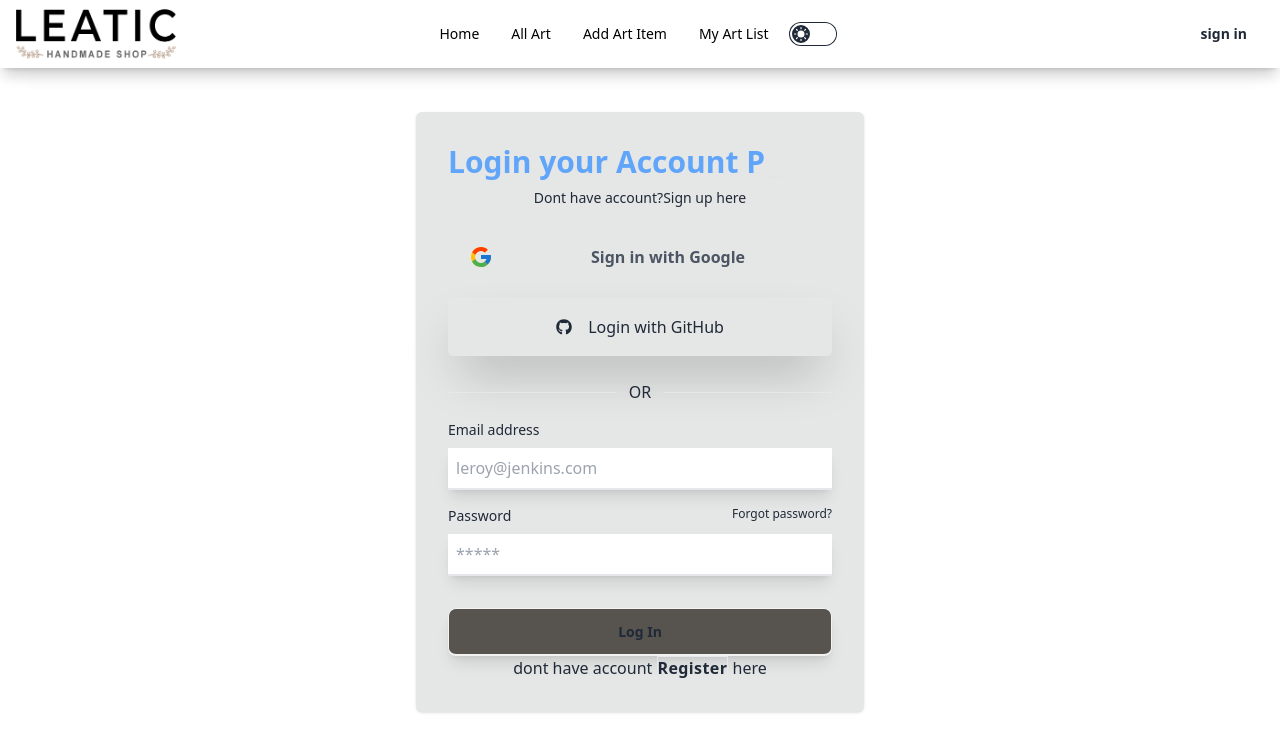
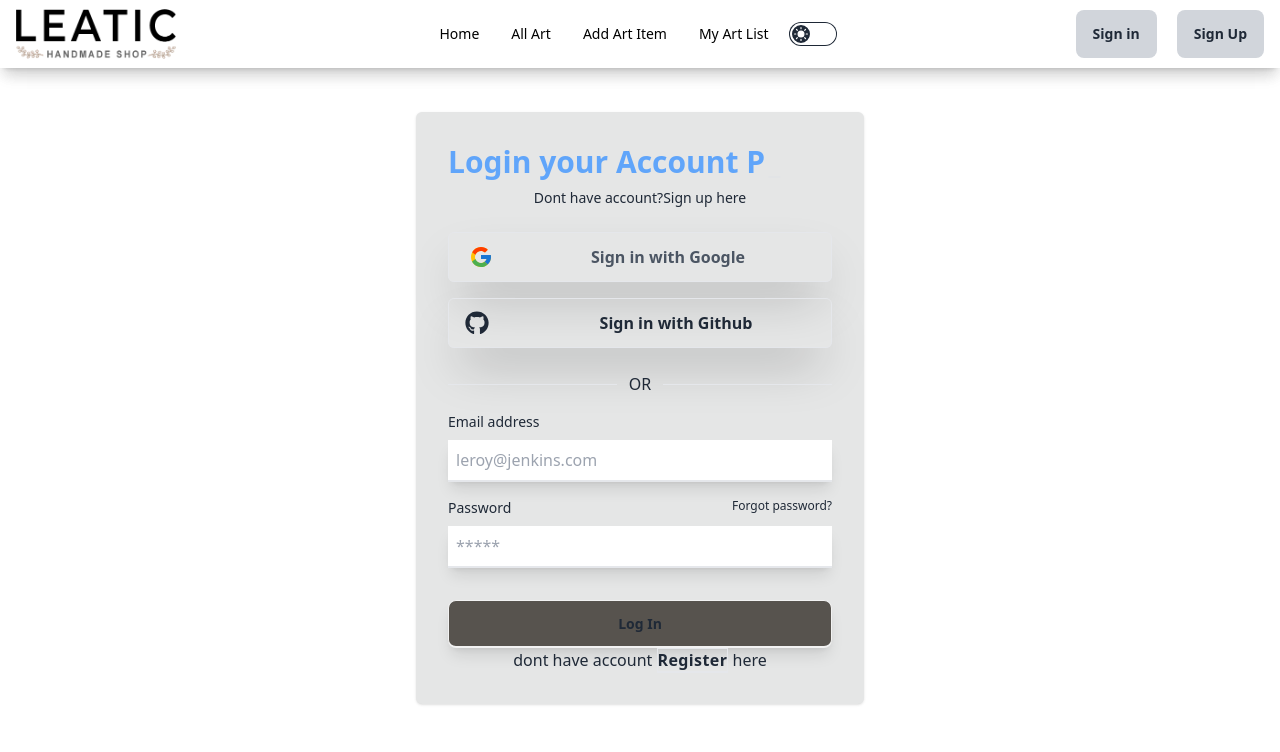
Before and after one commit to jaynabKhatun/handmade-craft-store-client-side, a React (Vite) app: page /login in a window 1280 px wide. Shown: the top 752 px of the page. Built offline with nearby package versions, Linux system fonts and the light colour scheme; no server answers.

Commit message:
added github login

```diff
--- /dev/null
+++ b/src/pages/loginPage/GithubLogin.jsx
@@ -0,0 +1,41 @@
+import toast from "react-hot-toast";
+import { FaGithub } from "react-icons/fa";
+import { useLocation, useNavigate } from "react-router-dom";
+import UseAuth from "../../Hooks/UseAuth";
+
+const GithubLogin = () => {
+  const { githubLogIn } = UseAuth();
+  const navigate = useNavigate();
+
+  const location = useLocation();
+
+  const handleGoogleSignIn = () => {
+    githubLogIn()
+      .then((res) => {
+        console.log(res.data);
+        navigate(location.state || "/");
+        toast.success("Login Successfull");
+      })
+
+      .catch((err) => {
+        console.log(err);
+      });
+  };
+
+  return (
+    <div
+      onClick={handleGoogleSignIn}
+      className="flex items-center justify-center w-full shadow-2xl hover:border-white space-x-4 border rounded-md focus:ring-2 focus:ring-offset-1 dark:border-gray-600 focus:dark:ring-violet-600"
+    >
+      <div className="px-4 py-2">
+        <FaGithub className="text-2xl"></FaGithub>
+      </div>
+
+      <span className="w-5/6 px-4 py-3 font-bold text-center">
+        Sign in with Github
+      </span>
+    </div>
+  );
+};
+
+export default GithubLogin;
--- a/src/pages/loginPage/LoginPage.jsx
+++ b/src/pages/loginPage/LoginPage.jsx
@@ -1,4 +1,3 @@
-import { FaGithub, FaGoogle } from "react-icons/fa";
 import Navber from "../shared/navber/Navber";
 
 import { Link, useLocation, useNavigate } from "react-router-dom";
@@ -7,9 +6,10 @@ import { useContext } from "react";
 import { AuthContext } from "../../providers/AuthProviders";
 import Swal from "sweetalert2";
 import SocialLogin from "./SocialLogin";
+import GithubLogin from "./GithubLogin";
 
 const LoginPage = () => {
-  const { loginUser, githubLogIn } = useContext(AuthContext);
+  const { loginUser} = useContext(AuthContext);
   const location = useLocation();
   console.log("there is location", location);
   const navigate = useNavigate();
@@ -71,22 +71,7 @@ const LoginPage = () => {
     //google log in
   };
 
-  const handleGithubLogIn = () => {
-    githubLogIn()
-      .then((result) => {
-        console.log(result.user);
-        Swal.fire({
-          position: "top-end",
-          icon: "success",
-          title: "Log in Successfully",
-          showConfirmButton: false,
-          timer: 1500,
-        });
-      })
-      .catch((error) => {
-        console.log(error.message);
-      });
-  };
+
 
   return (
     <div>
@@ -116,16 +101,7 @@ const LoginPage = () => {
           </p>
           <div className="my-6 space-y-4">
             <SocialLogin></SocialLogin>
-
-            <button
-              onClick={handleGithubLogIn}
-              aria-label="Login with GitHub"
-              role="button"
-              className="flex items-center justify-center w-full p-4 shadow-2xl space-x-4 border rounded-md focus:ring-2 focus:ring-offset-1 dark:border-gray-600 focus:dark:ring-violet-600"
-            >
-              <FaGithub></FaGithub>
-              <p>Login with GitHub</p>
-            </button>
+            <GithubLogin></GithubLogin>
           </div>
           <div className="flex items-center w-full my-4">
             <hr className="w-full dark:text-gray-600" />
--- a/src/pages/loginPage/SocialLogin.jsx
+++ b/src/pages/loginPage/SocialLogin.jsx
@@ -25,7 +25,7 @@ const SocialLogin = () => {
   return (
     <div
       onClick={handleGoogleSignIn}
-      className="flex items-center justify-center mt-4 text-gray-600 transition-colors duration-300 transform border rounded-lg dark:border-gray-700 dark:text-gray-200 hover:bg-gray-50 dark:hover:bg-gray-600"
+      className="flex items-center justify-center text-gray-600 transition-colors duration-300 w-full hover:border-white shadow-2xl  border rounded-md focus:ring-2 focus:ring-offset-1 dark:border-gray-600 focus:dark:ring-violet-600"
     >
       <div className="px-4 py-2">
         <FcGoogle className="text-2xl"></FcGoogle>
--- a/src/pages/shared/navber/Navber.jsx
+++ b/src/pages/shared/navber/Navber.jsx
@@ -1,42 +1,38 @@
+import { Link, NavLink } from "react-router-dom";
+import logo from "../../../../public/logo_black.png";
 
-import { Link, NavLink } from 'react-router-dom';
-import logo from '../../../../public/logo_black.png'
-
-
-
-import { useContext, useEffect, useState } from 'react';
-import { AuthContext } from '../../../providers/AuthProviders';
-import Swal from 'sweetalert2';
-
+import { useContext, useEffect, useState } from "react";
+import { AuthContext } from "../../../providers/AuthProviders";
+import Swal from "sweetalert2";
 
 const Navber = () => {
-    const { logOutUser, user } = useContext(AuthContext)
+  const { logOutUser, user } = useContext(AuthContext);
 
-
-    const NavLinks = <
-
-        >
-        <NavLink to={'/'} style={({ isActive }) => {
-
+  const NavLinks = (
+    <>
+      <NavLink
+        to={"/"}
+        style={({ isActive }) => {
           return {
-
             fontWeight: isActive ? "bold " : "",
             margin: isActive ? "2px" : "",
             fontSize: isActive ? "20px" : "",
             color: isActive ? "green" : "black",
 
             border: isActive ? "1px solid green " : "",
-                cursor: isActive ? "pointer" : "pointer"
+            cursor: isActive ? "pointer" : "pointer",
+          };
+        }}
+      >
+        {" "}
+        <li>
+          <a>Home</a>
+        </li>
+      </NavLink>
 
-
-
-
-            }
-        }}> <li><a>Home</a></li></NavLink>
-
-
-
-        <NavLink to={'/allArtAndCraft'} style={({ isActive }) => {
+      <NavLink
+        to={"/allArtAndCraft"}
+        style={({ isActive }) => {
           return {
             fontWeight: isActive ? "bold " : "",
             margin: isActive ? "2px" : "",
@@ -44,35 +40,19 @@ const Navber = () => {
             color: isActive ? "green" : "black",
             background: isActive ? "" : "",
             border: isActive ? "1px solid green " : "",
-                cursor: isActive ? "pointer" : "pointer"
+            cursor: isActive ? "pointer" : "pointer",
+          };
+        }}
+      >
+        {" "}
+        <li>
+          <a>All Art </a>
+        </li>
+      </NavLink>
 
-
-
-
-
-            }
-        }}> <li><a>All Art </a></li></NavLink>
-
-
-        <NavLink to={'/addCraftItems'} style={({ isActive }) => {
-            return {
-
-                fontWeight: isActive ? "bold " : "",
-                margin: isActive ? "2px" : "",
-                fontSize: isActive ? "20px" : "",
-                color: isActive ? "green" : "black",
-                background: isActive ? "" : "",
-                border: isActive ? "1px solid green " : "",
-                cursor: isActive ? "pointer" : "pointer"
-
-
-
-
-            }
-        }}> <li><a> Add Art Item</a></li></NavLink>
-
-
-        <NavLink to={'/myArtAndCraft'} style={({ isActive }) => {
+      <NavLink
+        to={"/addCraftItems"}
+        style={({ isActive }) => {
           return {
             fontWeight: isActive ? "bold " : "",
             margin: isActive ? "2px" : "",
@@ -80,129 +60,188 @@ const Navber = () => {
             color: isActive ? "green" : "black",
             background: isActive ? "" : "",
             border: isActive ? "1px solid green " : "",
-                cursor: isActive ? "pointer" : "pointer"
+            cursor: isActive ? "pointer" : "pointer",
+          };
+        }}
+      >
+        {" "}
+        <li>
+          <a> Add Art Item</a>
+        </li>
+      </NavLink>
 
+      <NavLink
+        to={"/myArtAndCraft"}
+        style={({ isActive }) => {
+          return {
+            fontWeight: isActive ? "bold " : "",
+            margin: isActive ? "2px" : "",
+            fontSize: isActive ? "20px" : "",
+            color: isActive ? "green" : "black",
+            background: isActive ? "" : "",
+            border: isActive ? "1px solid green " : "",
+            cursor: isActive ? "pointer" : "pointer",
+          };
+        }}
+      >
+        {" "}
+        <li>
+          <a>My Art List</a>
+        </li>
+      </NavLink>
+    </>
+  );
 
-
-
-
-            }
-        }}> <li><a>My Art List</a></li></NavLink>
-
-
-
-
-
-
-
-    </>
-
-    const [theme, setTheme] = useState('light');
+  const [theme, setTheme] = useState("light");
 
   console.log(theme);
   useEffect(() => {
-        localStorage.setItem('theme', theme);
-        const localTheme = localStorage.getItem('theme');
-        document.querySelector('html').setAttribute('data-theme', localTheme);
+    localStorage.setItem("theme", theme);
+    const localTheme = localStorage.getItem("theme");
+    document.querySelector("html").setAttribute("data-theme", localTheme);
   }, [theme]);
 
   const toggleTheme = (e) => {
     if (e.target.checked) {
-            setTheme('synthwave');
+      setTheme("synthwave");
     } else {
-            setTheme('light');
+      setTheme("light");
     }
   };
 
-
-
   const handleSignout = () => {
     logOutUser()
-            .then(result => {
+      .then((result) => {
         console.log(result);
         Swal.fire({
-                    title: 'Logged Out',
-                    text: 'You have been logged out',
-                    icon: 'success',
+          title: "Logged Out",
+          text: "You have been logged out",
+          icon: "success",
           showCancelButton: false,
-                    confirmButtonColor: '#3085d6',
-                    cancelButtonColor: '#d33',
-                    confirmButtonText: 'Ok'
+          confirmButtonColor: "#3085d6",
+          cancelButtonColor: "#d33",
+          confirmButtonText: "Ok",
         }).then((result) => {
           if (result.isConfirmed) {
-                        window.location.href = '/login'
+            window.location.href = "/login";
           }
+        });
       })
-            })
-            .catch(
-                error => {
+      .catch((error) => {
         console.log(error);
         Swal.fire({
-                        icon: 'error',
-                        title: 'Oops...',
-                        text: 'Something went wrong!',
-                        footer: '<a href>Why do I have this issue?</a>'
-                    })
-                }
-            )
-    }
-
-
-
+          icon: "error",
+          title: "Oops...",
+          text: "Something went wrong!",
+          footer: "<a href>Why do I have this issue?</a>",
+        });
+      });
+  };
 
   return (
-        <div className=''>
+    <div className="">
       <div className="navbar bg-base-100 max-w-7xl mx-auto shadow-lg px-4  fixed  top-0  z-10 ">
         <div className="navbar-start">
           <div className="dropdown">
             <div tabIndex={0} role="button" className="btn btn-ghost lg:hidden">
-                            <svg xmlns="http://www.w3.org/2000/svg" className="h-5 w-5" fill="none" viewBox="0 0 24 24" stroke="currentColor"><path strokeLinecap="round" strokeLinejoin="round" strokeWidth="2" d="M4 6h16M4 12h8m-8 6h16" /></svg>
+              <svg
+                xmlns="http://www.w3.org/2000/svg"
+                className="h-5 w-5"
+                fill="none"
+                viewBox="0 0 24 24"
+                stroke="currentColor"
+              >
+                <path
+                  strokeLinecap="round"
+                  strokeLinejoin="round"
+                  strokeWidth="2"
+                  d="M4 6h16M4 12h8m-8 6h16"
+                />
+              </svg>
             </div>
-                        <ul tabIndex={0} className="menu menu-sm dropdown-content mt-3 z-[1] p-2 shadow bg-base-100 rounded-box w-52">
+            <ul
+              tabIndex={0}
+              className="menu menu-sm dropdown-content mt-3 z-[1] p-2 shadow bg-base-100 rounded-box w-52"
+            >
               {NavLinks}
             </ul>
           </div>
-                    <img className='md:w-40 w-20' src={logo} alt="" />
+          <img className="md:w-40 w-20" src={logo} alt="" />
         </div>
         <div className="navbar-center hidden lg:flex">
-                    <ul className="menu menu-horizontal px-1">
-                        {NavLinks}
-                    </ul>
+          <ul className="menu menu-horizontal px-1">{NavLinks}</ul>
         </div>
         <div>
           <label className="cursor-pointer mr-6 grid place-items-center">
             <input
               onChange={toggleTheme}
-                            type="checkbox" className="toggle theme-controller bg-base-content row-start-1 col-start-1 col-span-2" />
-                        <svg className="col-start-1 row-start-1 stroke-base-100 fill-base-100" xmlns="http://www.w3.org/2000/svg" width="14" height="14" viewBox="0 0 24 24" fill="none" stroke="currentColor" strokeWidth="2" strokeLinecap="round" strokeLinejoin="round"><circle cx="12" cy="12" r="5" /><path d="M12 1v2M12 21v2M4.2 4.2l1.4 1.4M18.4 18.4l1.4 1.4M1 12h2M21 12h2M4.2 19.8l1.4-1.4M18.4 5.6l1.4-1.4" /></svg>
-                        <svg className="col-start-2 row-start-1 stroke-base-100 fill-base-100" xmlns="http://www.w3.org/2000/svg" width="14" height="14" viewBox="0 0 24 24" fill="none" stroke="currentColor" strokeWidth="2" strokeLinecap="round" strokeLinejoin="round"><path d="M21 12.79A9 9 0 1 1 11.21 3 7 7 0 0 0 21 12.79z"></path></svg>
+              type="checkbox"
+              className="toggle theme-controller bg-base-content row-start-1 col-start-1 col-span-2"
+            />
+            <svg
+              className="col-start-1 row-start-1 stroke-base-100 fill-base-100"
+              xmlns="http://www.w3.org/2000/svg"
+              width="14"
+              height="14"
+              viewBox="0 0 24 24"
+              fill="none"
+              stroke="currentColor"
+              strokeWidth="2"
+              strokeLinecap="round"
+              strokeLinejoin="round"
+            >
+              <circle cx="12" cy="12" r="5" />
+              <path d="M12 1v2M12 21v2M4.2 4.2l1.4 1.4M18.4 18.4l1.4 1.4M1 12h2M21 12h2M4.2 19.8l1.4-1.4M18.4 5.6l1.4-1.4" />
+            </svg>
+            <svg
+              className="col-start-2 row-start-1 stroke-base-100 fill-base-100"
+              xmlns="http://www.w3.org/2000/svg"
+              width="14"
+              height="14"
+              viewBox="0 0 24 24"
+              fill="none"
+              stroke="currentColor"
+              strokeWidth="2"
+              strokeLinecap="round"
+              strokeLinejoin="round"
+            >
+              <path d="M21 12.79A9 9 0 1 1 11.21 3 7 7 0 0 0 21 12.79z"></path>
+            </svg>
           </label>
         </div>
 
+        <div className="md:navbar-end  ">
+          {user ? (
+            <div className="flex ">
+              <img
+                id="image-id"
+                title={user.displayName}
+                className="w-14 rounded-full "
+                src={
+                  user?.photoURL ||
+                  "https://i.ibb.co/wRvJPx7/vecteezy-ai-generated-the-man-said-hi-and-smiled-36110613.jpg"
+                }
+              />
 
-                <div className="md:navbar-end  ">
-
-                    {
-                        user ? <div className='flex '>
-                            <img id="image-id" title={user.displayName} className="w-14 rounded-full "
-                                src={user?.photoURL || "https://i.ibb.co/wRvJPx7/vecteezy-ai-generated-the-man-said-hi-and-smiled-36110613.jpg"} />
-
-                            <button onClick={handleSignout} className='btn btn-ghost'>log out</button>
-
-
+              <button onClick={handleSignout} className="btn btn-ghost">
+                log out
+              </button>
             </div>
-                            :
-                            <Link to={'/login'}> <button className='btn btn-ghost'>sign in</button></Link>
-                    }
-
-
-
+          ) : (
+            <div className="space-x-4">
+              <Link to={"/login"}>
+                {" "}
+                <button className="btn btn-ghost  bg-gray-300">Sign in</button>
+              </Link>
+              <Link to={"/register"}>
+                {" "}
+                <button className="btn btn-ghost bg-gray-300">Sign Up</button>
+              </Link>
+            </div>
+          )}
         </div>
       </div>
-
     </div>
-
-
   );
 };
 
```
Lines whose indentation alone changed are shown as unchanged.
